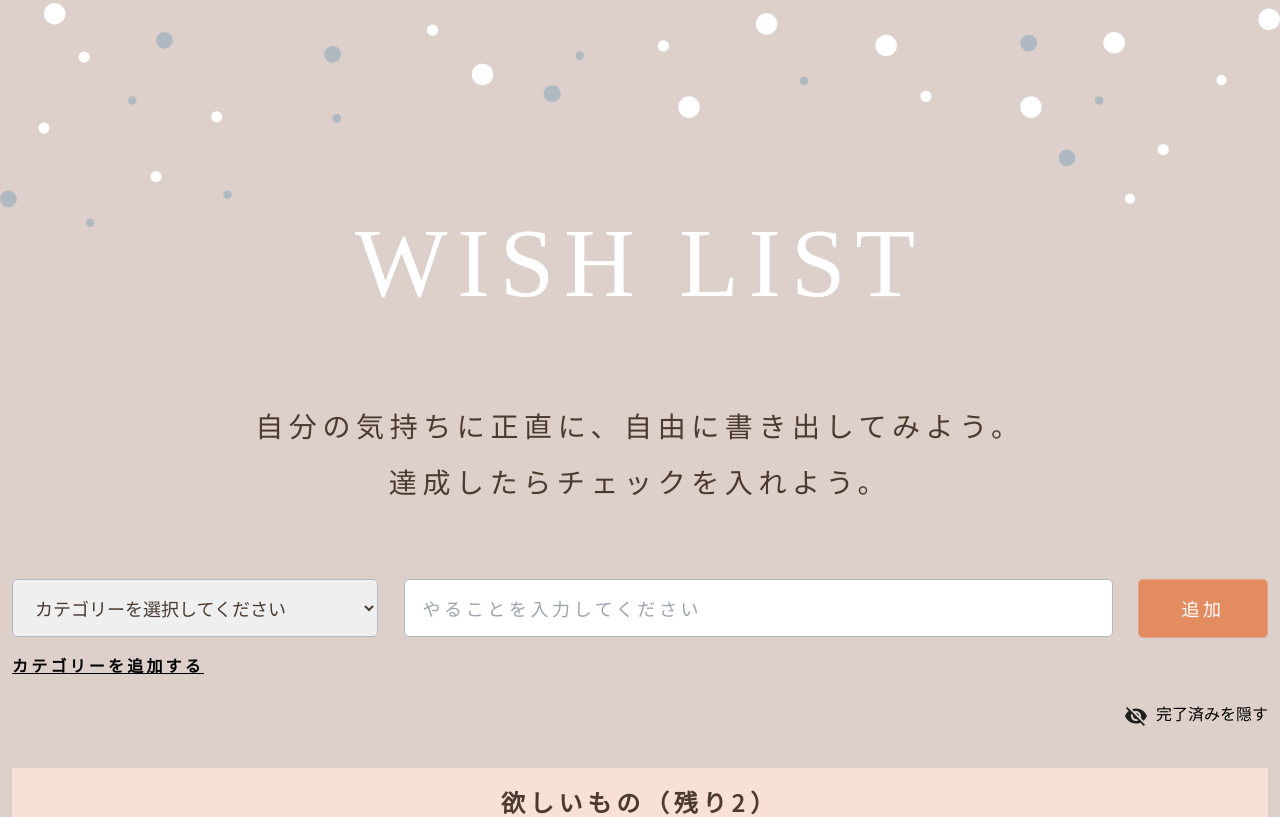
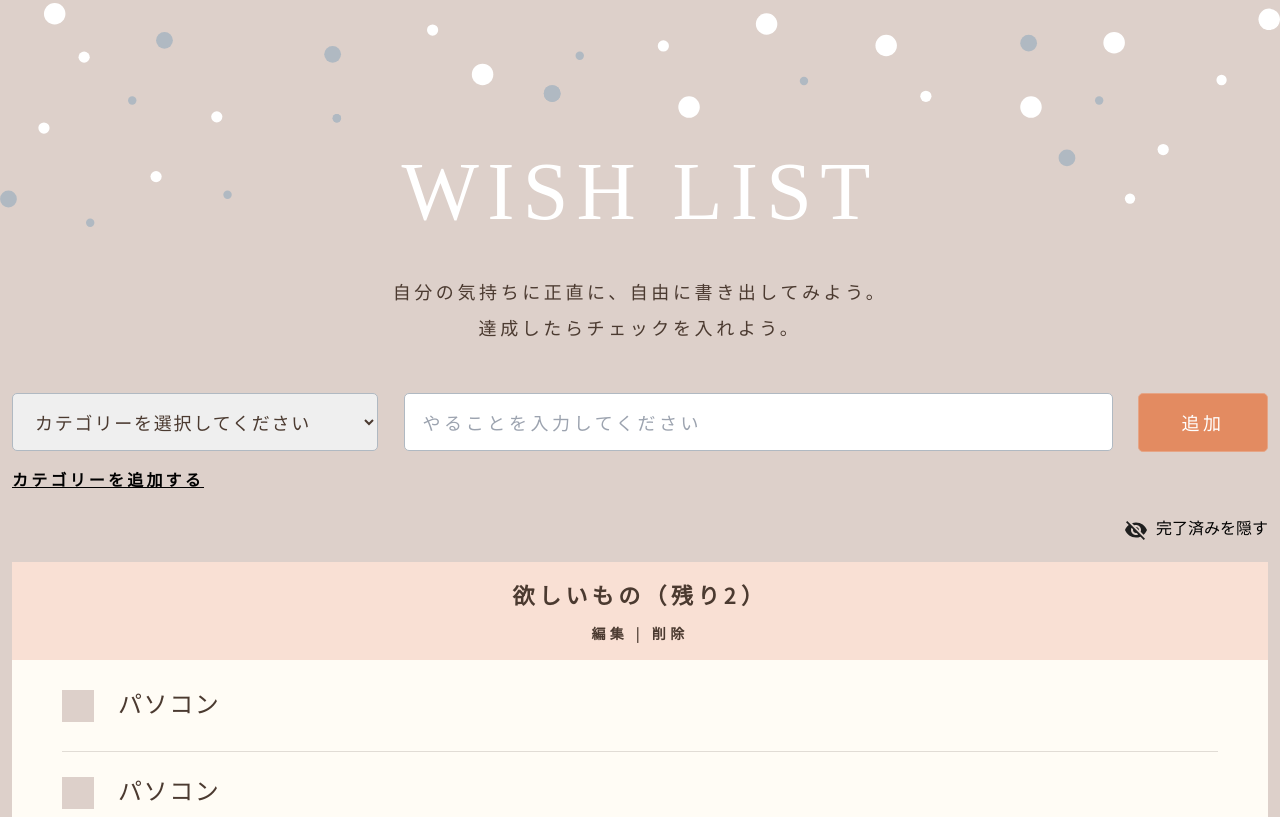
Before and after one commit to ayaoriko/react-todo-list, a React (Create React App) app: page / in a window 1280 px wide. Shown: the top 817 px of the page. Built offline with nearby package versions, Linux system fonts and the light colour scheme.

Commit message:
v1.1.1 本番公開、ヘッダーのフォントサイズ調整

```diff
--- a/package.json
+++ b/package.json
@@ -2,6 +2,7 @@
   "name": "react-todo-box",
   "version": "0.1.0",
   "private": true,
+  "homepage": "https://portfolio.ayaoriko.com/react-todo-list/",
   "dependencies": {
     "@testing-library/dom": "^10.4.1",
     "@testing-library/jest-dom": "^6.8.0",
--- a/src/index.scss
+++ b/src/index.scss
@@ -94,8 +94,8 @@ body {
   letter-spacing: 0.1em;
 
   @media (min-width: 768px) {
-    padding-top: rem(190);
-    font-size: rem(98);
+    padding-top: rem(130);
+    font-size: rem(82);
   }
 
   @media (max-width: 374px) {
@@ -113,8 +113,8 @@ body {
   line-height: 1.5;
 
   @media (min-width: 768px) {
-    font-size: rem(28);
-    padding-top: rem(60);
+    font-size: rem(18);
+    padding-top: rem(20);
     letter-spacing: 0.2em;
     line-height: 2;
   }
@@ -135,7 +135,7 @@ body {
   gap: rem(20);
 
   @media (min-width: 768px) {
-    margin-top: rem(70);
+    margin-top: rem(48);
     flex-flow: unset;
     justify-content: space-between;
     gap: 2%;
@@ -161,6 +161,7 @@ body {
   border: 1px solid #B0B9C2;
   cursor: pointer;
   color: #4b3a30;
+  letter-spacing: 0.1em;
   @include focusDefault();
 }
 
@@ -256,7 +257,7 @@ body {
   margin-top: rem(38);
 
   @media (min-width: 768px) {
-    margin-top: rem(60);
+    margin-top: rem(40);
   }
 }
 
@@ -271,7 +272,7 @@ body {
   letter-spacing: 0.1em;
 
   @media (min-width: 768px) {
-    font-size: rem(24);
+    font-size: rem(22);
     padding: rem(16);
     letter-spacing: 0.2em;
   }
@@ -291,7 +292,7 @@ body {
   margin-top: rem(8);
 
   @media (min-width: 768px) {
-    font-size: rem(16);
+    font-size: rem(14);
     margin-top: rem(12);
   }
 }
```
Also changed, not shown: 1 other file (tests, documents, lock files or other folders).
